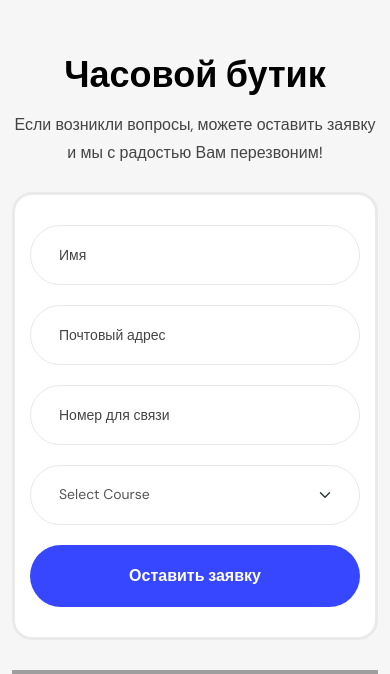
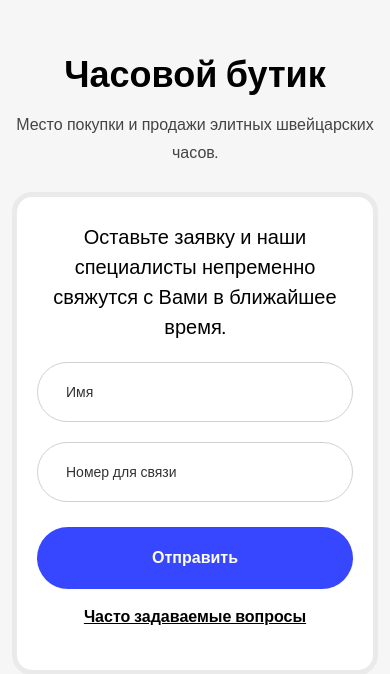
Before and after one commit to alexpunder/watch_shop_v2, a Django app: page / in a window 390 px wide. Shown: the part 147-821 px from the top of the page. Run offline with Django 4.2, Linux system fonts and the light colour scheme; some libraries are stand-ins or nearby versions; grey boxes are pictures that could not be loaded.

Commit message:
Добавлены модальные окна с  формами для главной страницы.

```diff
--- a/watches/main/urls.py
+++ b/watches/main/urls.py
@@ -3,7 +3,7 @@ from django.urls import path
 from .views import (
     index_page_view, about_page_view, contacts_page_view, faq_page_view,
     watches_valuation_page_view, watches_page_view, watches_details_page_view,
-    buyback_view_page
+    buyback_view_page, confidential_page_view, terms_page_view
 )
 
 app_name = 'main'
@@ -21,4 +21,6 @@ urlpatterns = [
     path('about', about_page_view, name='about'),
     path('contacts', contacts_page_view, name='contacts'),
     path('faq', faq_page_view, name='faq'),
+    path('confidential', confidential_page_view, name='confidential'),
+    path('terms', terms_page_view, name='terms'),
 ]
--- a/watches/main/views.py
+++ b/watches/main/views.py
@@ -57,6 +57,20 @@ def faq_page_view(request):
     )
 
 
+def confidential_page_view(request):
+    return render(
+        request,
+        template_name='pages/confidential.html'
+    )
+
+
+def terms_page_view(request):
+    return render(
+        request,
+        template_name='pages/terms.html'
+    )
+
+
 def page_not_found(request, exception):
     return render(request, 'pages/404.html', status=404)
 
--- /dev/null
+++ b/watches/templates/includes/extend_form.html
@@ -0,0 +1,102 @@
+<form action="#" class="form-style2">
+    <div class="form-inner">
+        <h3 class="form-title h3"><strong class="text-theme">Оставить заявку</strong></h3>
+        <h3 class="form-title h6">Ваши контактные данные</h3>
+        <div class="row">
+            {% comment %} <span class="text-theme">50,000 students</span> {% endcomment %}
+            <div class="col-md-6 col-xl-6">
+                <div class="form-group">
+                    <input type="text" name="name" id="name" placeholder="Имя">
+                </div>
+            </div>
+            <div class="col-md-6 col-xl-6">
+                <div class="form-group">
+                    <input type="text" name="email" id="email" placeholder="Почта">
+                </div>
+            </div>
+            <div class="col-md-6 col-xl-6">
+                <div class="form-group">
+                    <select name="coursenames" id="coursenames">
+                        <option selected disabled hidden>Способ связи</option>
+                        <option>Звонок</option>
+                        <option>Telegram</option>
+                        <option>WhatsUp</option>
+                        <option>Viber</option>
+                    </select>
+                </div>
+            </div>
+            <div class="col-md-6 col-xl-6">
+                <div class="form-group">
+                    <input type="text" name="email" id="phone" placeholder="Телефон">
+                </div>
+            </div>
+        </div>
+        <h3 class="form-title h6">Информация о часах</h3>
+        <div class="row">
+            {% comment %} <span class="text-theme">50,000 students</span> {% endcomment %}
+            <div class="col-md-6 col-xl-6">
+                <div class="form-group">
+                    <input type="text" name="name" id="name" placeholder="Бренд">
+                </div>
+            </div>
+            <div class="col-md-6 col-xl-6">
+                <div class="form-group">
+                    <input type="text" name="email" id="email" placeholder="Модель">
+                </div>
+            </div>
+            <div class="col-md-6 col-xl-6">
+                <div class="form-group">
+                    <input type="text" name="email" id="phone" placeholder="Год">
+                </div>
+            </div>
+            <div class="col-md-6 col-xl-6">
+                <div class="form-group">
+                    <input type="text" name="email" id="phone" placeholder="Цена">
+                </div>
+            </div>
+        </div>
+        <h3 class="form-title h6">Состояние и комплектация</h3>
+        <div class="row">
+            <div class="col-md-6 col-xl-6">
+                <div class="form-group">
+                    <select name="coursenames" id="coursenames">
+                        <option selected disabled hidden>Состояние</option>
+                        <option>Идеальное</option>
+                        <option>Новое</option>
+                        <option>Естественные следы носки</option>
+                        <option>Есть дефекты</option>
+                        <option>Требуется ремонт</option>
+                    </select>
+                </div>
+            </div>
+            <div class="col-md-6 col-xl-6">
+                <div class="form-group">
+                    <select name="coursenames" id="coursenames">
+                        <option selected disabled hidden>Комплектация</option>
+                        <option>С упаковкой</option>
+                        <option>Без упаковки</option>
+                    </select>
+                </div>
+            </div>
+        </div>
+        <h3 class="form-title h6">Выберите фото часов</h3>
+        <div class="row">
+            <div class="col-md-6 col-xl-12">
+                <div class="form-group">
+                    <input class="form-control" type="file" id="formFileMultiple" multiple>
+                    <label for="formFileMultiple" class="form-label">Возможные форматы: png, jpg, jpeg</label>
+                </div>
+            </div>
+        </div>
+        <div class="col-12 text-center">
+            <button type="button" class="vs-btn">Отправить</button>
+        </div>
+        <div class="col-12 text-center">
+            <div class="custom-checkbox notice">
+                <label for="wp-comment-cookies-consent"> Нажимая кнопку «Отправить», Вы соглашаетесь с <a href="{% url 'main:confidential' %}">политикой конфиденциальности</a> и <a href="{% url 'main:terms' %}">пользовательским соглашением</a>.</label>
+            </div>
+            <a class="form-link" href="{% url 'main:faq' %}">Часто задаваемые вопросы</a>
+        </div>
+    </div>
+    <div class="vs-circle color2"></div>
+</form>
--- a/watches/templates/includes/header.html
+++ b/watches/templates/includes/header.html
@@ -119,7 +119,27 @@
                     <div class="col-auto d-none d-xl-block">
                         <div class="header-btns">
                             <button type="button" class="searchBoxTggler"><i class="far fa-search"></i></button>
-                            <a href="#" class="vs-btn style6"><i class="fal fa-phone"></i> Заказать звонок</a>
+                            <button type="button" class="vs-btn style6" data-bs-toggle="modal" data-bs-target="#exampleModal1">Заказать звонок</button>
+                            <!-- Short Modal -->
+                            <div class="modal fade" id="exampleModal1" tabindex="-1" aria-labelledby="exampleModalLabel" aria-hidden="true">
+                                <div class="modal-dialog">
+                                    <div class="modal-content">
+                                        <div class="modal-body">
+                                            {% include "includes/short_form.html" %}
+                                        </div>
+                                    </div>
+                                </div>
+                            </div>
+                            <!-- Extend Modal -->
+                            <div class="modal fade" id="exampleModal" tabindex="-1" aria-labelledby="exampleModalLabel" aria-hidden="true">
+                                <div class="modal-dialog modal-xl">
+                                    <div class="modal-content">
+                                        <div class="modal-body">
+                                            {% include "includes/extend_form.html" %}
+                                        </div>
+                                    </div>
+                                </div>
+                            </div>
                         </div>
                     </div>
                 </div>
--- /dev/null
+++ b/watches/templates/includes/short_form.html
@@ -0,0 +1,22 @@
+<form action="#" class="form-style2">
+    <div class="form-inner">
+        <h3 class="form-title h5">Оставьте заявку и наши специалисты непременно свяжутся с Вами в ближайшее время.</h3>
+        <div class="row">
+            <div class="col-md-6 col-xl-12">
+                <div class="form-group">
+                    <input type="text" name="name" id="name" placeholder="Имя">
+                </div>
+            </div>
+            <div class="col-md-6 col-xl-12">
+                <div class="form-group">
+                    <input type="text" name="email" id="phone" placeholder="Номер для связи">
+                </div>
+            </div>
+            <div class="col-12 text-center">
+                <button type="button" class="vs-btn">Отправить</button>
+                <a class="form-link" href="{% url 'main:faq' %}">Часто задаваемые вопросы</a>
+            </div>
+        </div>
+    </div>
+    <div class="vs-circle color2"></div>
+</form>
--- a/watches/templates/index.html
+++ b/watches/templates/index.html
@@ -19,30 +19,8 @@
                 <div class="col-lg-6 col-xl-5">
                     <div class="hero-content">
                         <h1 class="hero-title">Часовой бутик</h1>
-                        <p class="hero-text">Если возникли вопросы, можете оставить заявку и мы с радостью Вам перезвоним!</p>
-                        <form action="#" class="form-style3">
-                            <div class="form-group">
-                                <input type="text" name="name" id="name" placeholder="Имя">
-                            </div>
-                            <div class="form-group">
-                                <input type="text" name="email" id="email" placeholder="Почтовый адрес">
-                            </div>
-                            <div class="form-group">
-                                <input type="text" name="email" id="phone" placeholder="Номер для связи">
-                            </div>
-                            <div class="form-group">
-                                <select name="coursenames" id="coursenames">
-                                    <option selected disabled hidden>Select Course</option>
-                                    <option>Development</option>
-                                    <option>Ui Development</option>
-                                    <option>CMS Learning</option>
-                                    <option>Jamstack Master</option>
-                                </select>
-                            </div>
-                            <div class="form-btn">
-                                <button type="submit" class="vs-btn">Оставить заявку</button>
-                            </div>
-                        </form>
+                        <p class="hero-text">Место покупки и продажи элитных швейцарских часов.</p>
+                        {% include "includes/short_form.html" %}
                     </div>
                 </div>
                 <div class="col-lg-6 col-xl-7 wow fadeInUp align-self-end" data-wow-delay="0.4s">
@@ -52,7 +30,7 @@
                         <div class="media-style7">
                             <h3 class="media-title">Требуется оценка?</h3>
                             <p class="media-text">Заполните форму и мы непременно Вам ответим</p>
-                            <button type="button" class="vs-btn">Заполнить</button>
+                            <button type="button" class="vs-btn" data-bs-toggle="modal" data-bs-target="#exampleModal">Заполнить</button>
                         </div>
                     </div>
                 </div>
--- a/watches/templates/watches/valuation.html
+++ b/watches/templates/watches/valuation.html
@@ -72,7 +72,6 @@
                         <div class="form-inner">
                             <h3 class="form-title h5">Оставьте заявку и наши специалисты непременно свяжется с Вами в ближайшее время.</h3>
                             <div class="row">
-                                {% comment %} <span class="text-theme">50,000 students</span> {% endcomment %}
                                 <div class="col-md-6 col-xl-12">
                                     <div class="form-group">
                                         <input type="text" name="name" id="name" placeholder="Complate Name">
```
Also changed, not shown: watches/templates/watches/buyback.html (+8 -4 lines).
